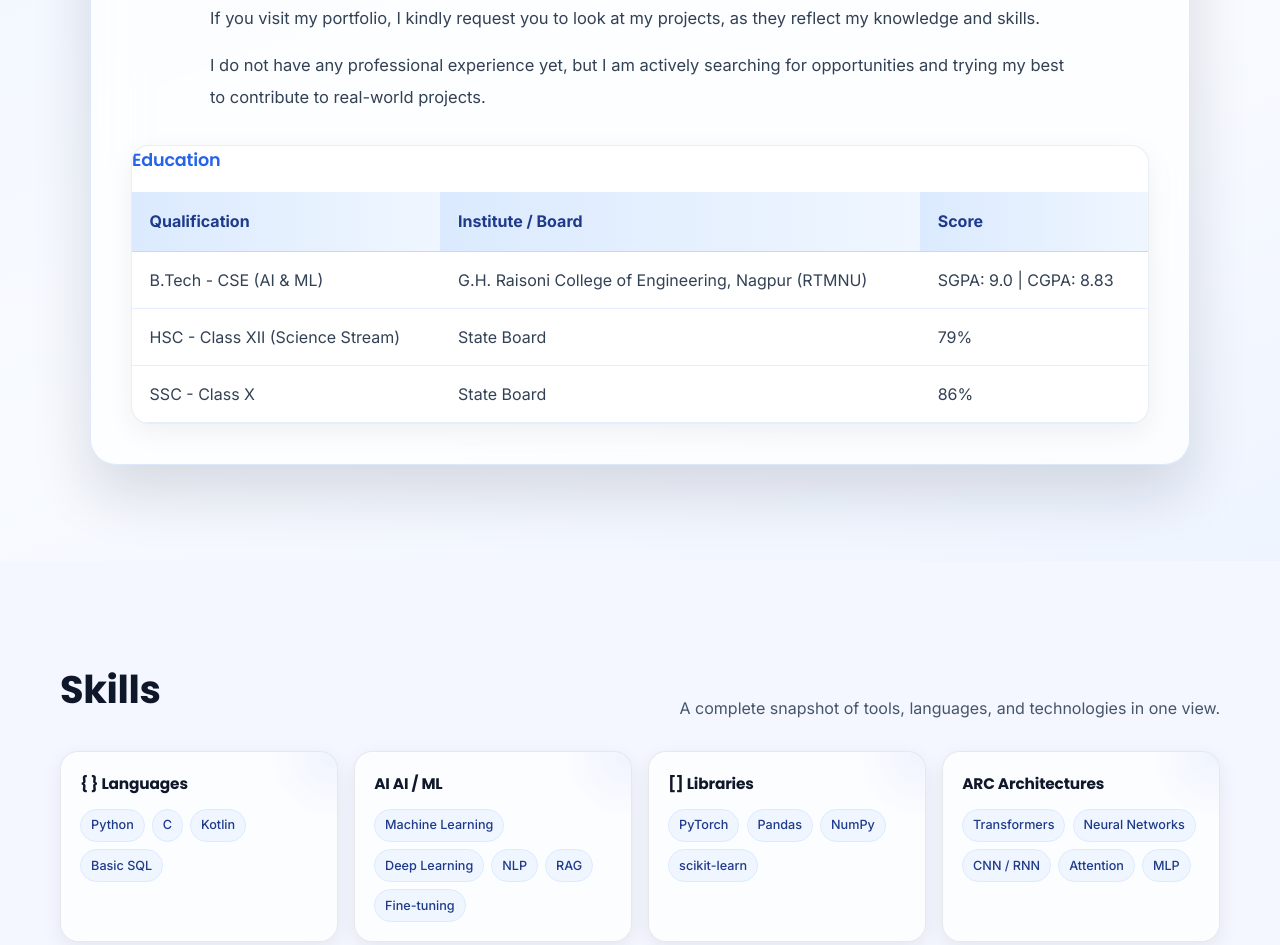
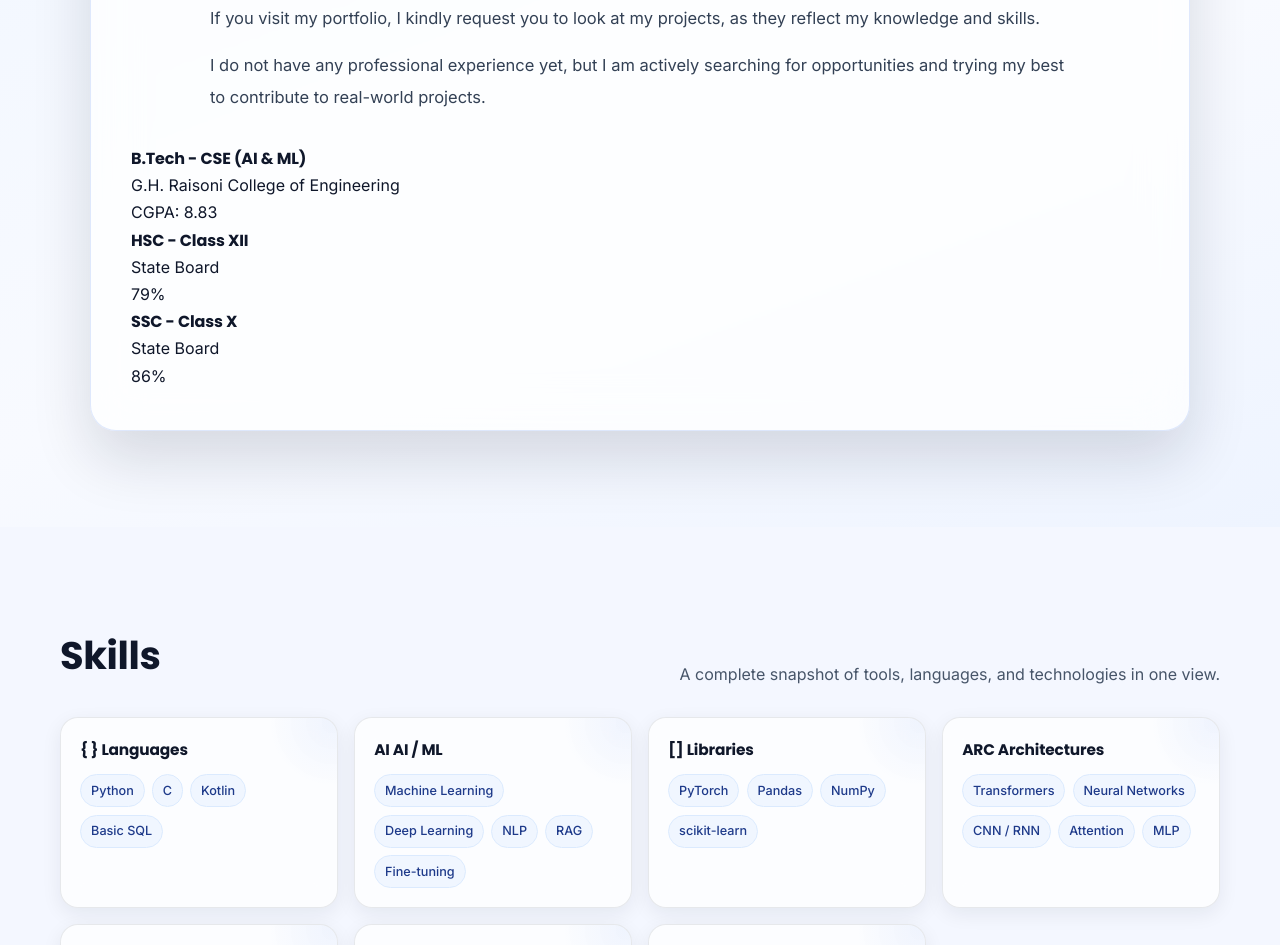
Before and after one commit to Chetan2025/Protfolio, a plain HTML site: page index.html in a window 1280 px wide. Shown: the part 1225-2170 px from the top of the page. Drawn offline with Linux system fonts and the light colour scheme.

Commit message:
update edu. section

```diff
--- a/index.html
+++ b/index.html
@@ -98,35 +98,24 @@
               </p>
             </div>
 
-            <div class="edu-table-wrap">
-              <h3 class="edu-title">Education</h3>
+            <div class="edu-slider">
+              <div class="edu-card">
+                <h4>B.Tech - CSE (AI & ML)</h4>
+                <p>G.H. Raisoni College of Engineering</p>
+                <span>CGPA: 8.83</span>
+              </div>
 
-              <table class="edu-table">
-                <thead>
-                  <tr>
-                    <th>Qualification</th>
-                    <th>Institute / Board</th>
-                    <th>Score</th>
-                  </tr>
-                </thead>
-                <tbody>
-                  <tr>
-                    <td>B.Tech - CSE (AI & ML)</td>
-                    <td>G.H. Raisoni College of Engineering, Nagpur (RTMNU)</td>
-                    <td>SGPA: 9.0 | CGPA: 8.83</td>
-                  </tr>
-                  <tr>
-                    <td>HSC - Class XII (Science Stream)</td>
-                    <td>State Board</td>
-                    <td>79%</td>
-                  </tr>
-                  <tr>
-                    <td>SSC - Class X</td>
-                    <td>State Board</td>
-                    <td>86%</td>
-                  </tr>
-                </tbody>
-              </table>
+              <div class="edu-card">
+                <h4>HSC - Class XII</h4>
+                <p>State Board</p>
+                <span>79%
+              </div>
+
+              <div class="edu-card">
+                <h4>SSC - Class X</h4>
+                <p>State Board</p>
+                <span>86%</span>
+              </div>
             </div>
 
             <!-- <p class="about-thanks">Thank you.</p> -->
--- a/style.css
+++ b/style.css
@@ -397,6 +397,7 @@ h1 {
   font-size: 0.82rem; font-weight: 600;
   border: 1px solid #bfdbfe;
 }
+
 
 /* ── SKILLS ─────────────────────────────────────────────── */
 .skills-grid {
```
